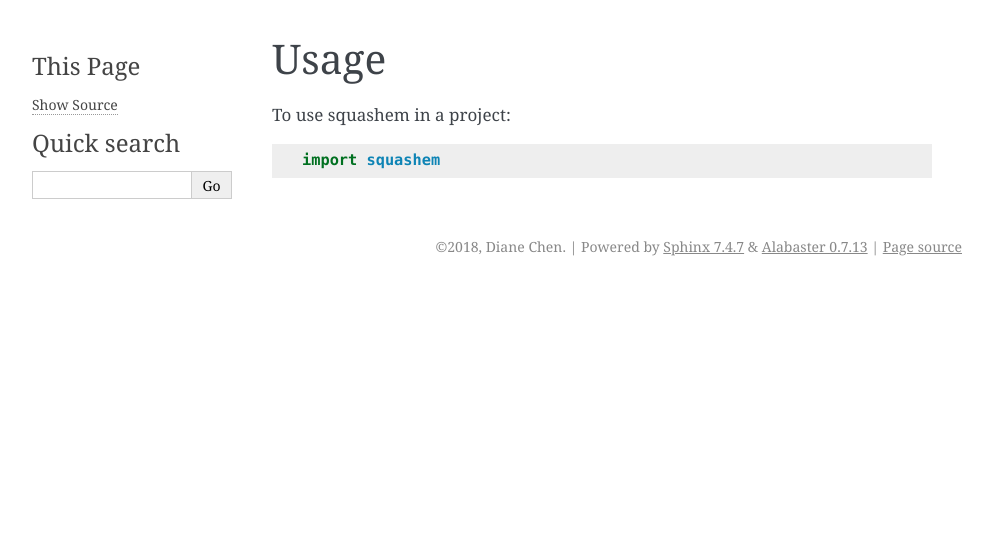
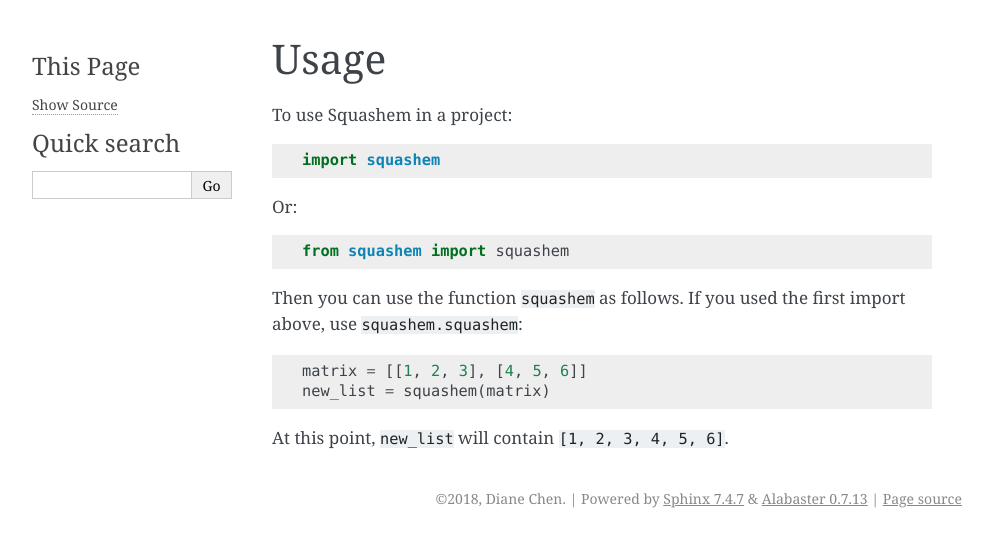
Before and after one commit to purpleviolet/squashem, a Sphinx documentation site: the page built from docs/usage.rst, in a window 1280 px wide. Shown: the top 547 px of the page, without its empty margins (148-1141 px from the left). Built offline with Sphinx 7.4.7, drawn with Linux system fonts in a browser that asks for light colours.

Commit message:
Update documentation with more details

```diff
--- a/docs/usage.rst
+++ b/docs/usage.rst
@@ -2,6 +2,18 @@
 Usage
 =====
 
-To use squashem in a project::
+To use Squashem in a project::
 
     import squashem
+
+Or::
+
+    from squashem import squashem
+
+Then you can use the function ``squashem`` as follows.
+If you used the first import above, use ``squashem.squashem``::
+
+    matrix = [[1, 2, 3], [4, 5, 6]]
+    new_list = squashem(matrix)
+
+At this point, ``new_list`` will contain ``[1, 2, 3, 4, 5, 6]``.
```
